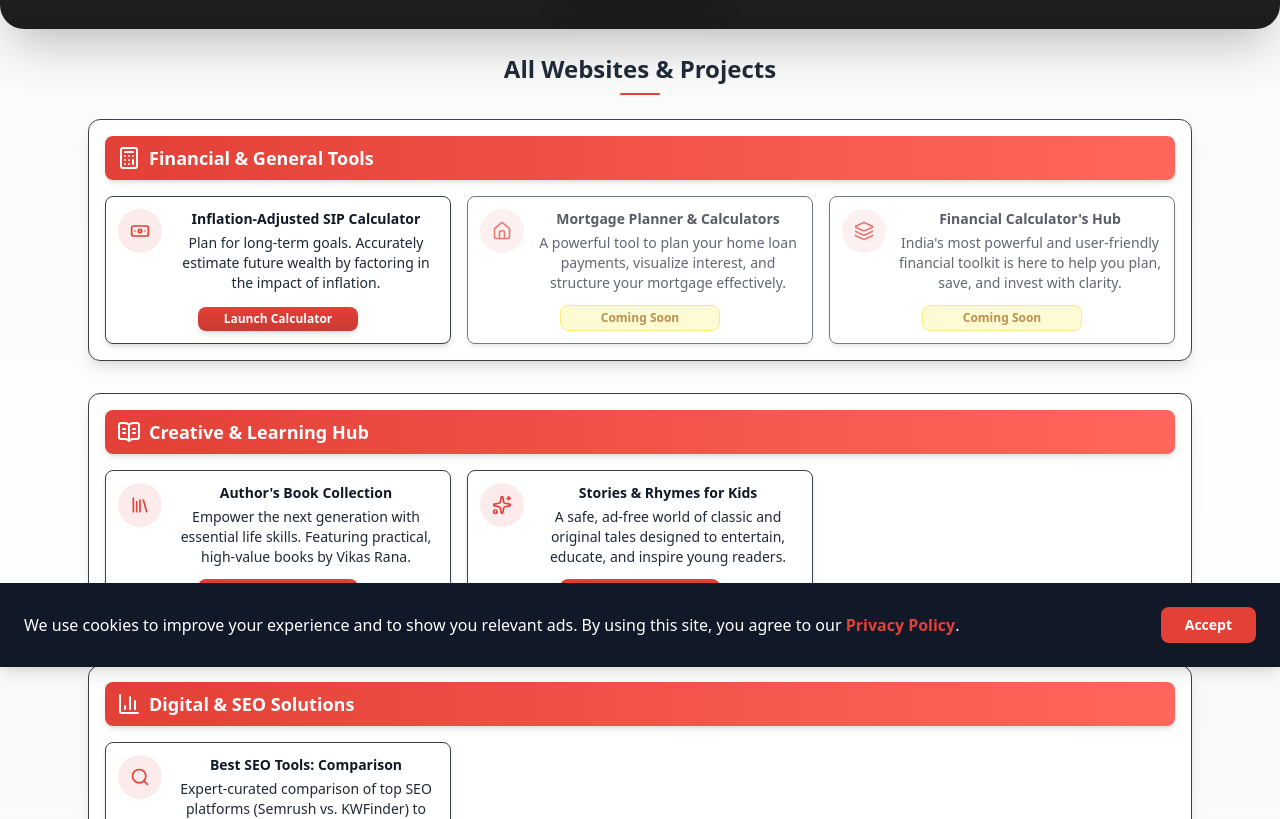
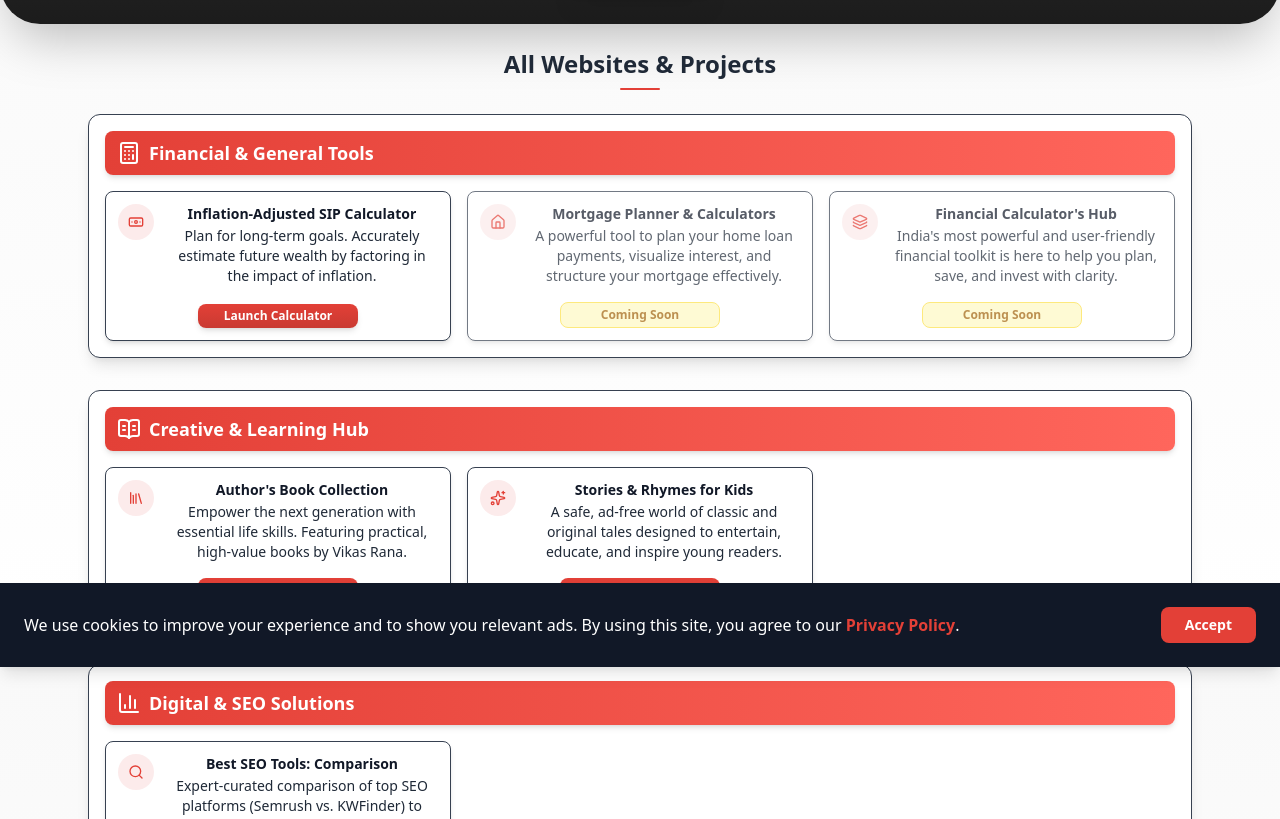
Before and after one commit to toolblaster/toolblaster.com, a plain HTML site: page index.html in a window 1280 px wide. Shown: the part 133-952 px from the top of the page. Drawn offline with nearby package versions, Linux system fonts and the light colour scheme.

Commit message:
Update index.html

```diff
--- a/index.html
+++ b/index.html
@@ -6,7 +6,7 @@
     <!-- Updated Metadata for SEO compliance (WCAG AA & length constraints) -->
     <meta name="impact-site-verification" content="874218691">
     <!-- Removed 'noindex' to allow the primary site to be indexed -->
-    <title>Toolblaster: Calculators, Creative Learning, & SEO Solutions</title> <!-- Max 60 chars: 59 -->
+    <title>Toolblaster: Calculators, Creative Learning, Hosting & SEO Solutions</title> <!-- Max 60 chars: 59 -->
     <meta name="description" content="Toolblaster is your all-in-one digital hub for finance calculators, educational resources for kids and teens, and expert-reviewed SEO and digital marketing tools."> <!-- Max 160 chars: 159 -->
 
     <!-- Favicon using Base64 encoded SVG of the Zap icon in brand color (#E34037) -->
@@ -59,22 +59,23 @@
         #cookie-banner.show {
             transform: translateY(0);
         }
+        /* Removed custom concave styles */
     </style>
 </head>
 <!-- UPDATED: Applied a very subtle light gradient to the body background for a 'charming' lift -->
 <body class="flex flex-col min-h-screen font-inter text-gray-800 relative [background:linear-gradient(180deg,#f9f9f9_0%,#ffffff_100%)]">
 
     <!-- Hero Section (h1 - Primary Heading) -->
-    <!-- UPDATED: Applied a softer Charcoal Gray gradient to the header background -->
-    <header class="py-2 md:py-8 px-6 text-white text-center rounded-b-3xl shadow-2xl [background:linear-gradient(180deg,#2b2b2b_0%,#1c1c1c_100%)]">
+    <!-- UPDATED: Replaced concave-bottom with rounded-b-[2.5rem] for large, smooth curve -->
+    <header class="py-2 md:py-8 px-6 text-white text-center shadow-2xl [background:linear-gradient(180deg,#2b2b2b_0%,#1c1c1c_100%)] rounded-b-[2.5rem]">
         <div class="container mx-auto max-w-4xl">
             <h1 class="text-xl md:text-4xl font-extrabold mb-1 drop-shadow-lg tracking-tight flex items-center justify-center gap-2">
                 <i data-lucide="zap" class="w-5 h-5 md:w-8 md:h-8 text-accent-main drop-shadow-sm"></i>
                 Toolblaster Hub
             </h1>
             <p class="text-xs font-light mb-2 opacity-90 max-w-2xl mx-auto">Your comprehensive suite for financial planning, creative learning resources, and powerful digital marketing tools.</p>
-            <!-- CTA Button is already compressed -->
-            <a href="#projects" class="inline-block text-white font-semibold py-1 px-5 rounded-full shadow-xl text-sm transition duration-200
+            <!-- CTA Button is now smaller and more compressed (py-0.5, px-4, text-xs) -->
+            <a href="#projects" class="inline-block text-white font-semibold py-0.5 px-4 rounded-full shadow-xl text-xs transition duration-200
                bg-transparent border border-white hover:bg-white hover:text-gray-900 hover:border-accent-main hover:shadow-lg hover:shadow-white/20">
                 Explore All Projects
             </a>
@@ -116,14 +117,16 @@
 
                         <!-- Tool 1.1: SIP Calculator (Launched) -->
                         <div class="rounded-lg p-3 flex flex-col justify-between h-full bg-white shadow-md border border-gray-700 transition duration-300 hover:translate-y-[-4px] hover:shadow-custom-hover hover:border-accent-main">
-                            <div class="flex items-start">
-                                <div class="w-10 h-10 sm:w-11 sm:h-11 rounded-full bg-icon-bg flex items-center justify-center mr-3 flex-shrink-0 text-accent-main">
-                                    <i data-lucide="banknote" class="w-4 h-4 sm:w-5 sm:h-5"></i>
+                            <!-- UPDATED: Flex container to manage icon and text alignment -->
+                            <div class="flex items-start mb-3">
+                                <!-- ICON SIZE DECREASED -->
+                                <div class="flex-shrink-0 w-8 h-8 sm:w-9 sm:h-9 rounded-full bg-icon-bg flex items-center justify-center mr-3 text-accent-main">
+                                    <i data-lucide="banknote" class="w-3 h-3 sm:w-4 h-4"></i>
                                 </div>
-                                <div>
-                                    <h4 class="text-sm font-bold text-gray-900 mb-1">Inflation-Adjusted SIP Calculator</h4>
-                                    <!-- REDUCED MARGIN BOTTOM (mb-3 -> mb-2) -->
-                                    <p class="text-xs sm:text-sm mb-2">Plan for long-term goals. Accurately estimate future wealth by factoring in the impact of inflation.</p>
+                                <!-- NEW: Text block takes full remaining width to manage wrapping -->
+                                <div class="w-full">
+                                    <h4 class="text-sm font-bold text-gray-900 mb-0.5">Inflation-Adjusted SIP Calculator</h4>
+                                    <p class="text-xs sm:text-sm">Plan for long-term goals. Accurately estimate future wealth by factoring in the impact of inflation.</p>
                                 </div>
                             </div>
                             <!-- UPDATED: Added w-1/2 and mx-auto for 50% width and centering -->
@@ -145,14 +148,16 @@
 
                         <!-- Tool 1.2: Mortgage Planner (Upcoming) -->
                         <div class="rounded-lg p-3 flex flex-col justify-between h-full bg-white shadow-md border border-gray-700 opacity-70 adsense-hide">
-                            <div class="flex items-start">
-                                <div class="w-10 h-10 sm:w-11 sm:h-11 rounded-full bg-icon-bg flex items-center justify-center mr-3 flex-shrink-0 text-accent-main">
-                                    <i data-lucide="home" class="w-4 h-4 sm:w-5 sm:h-5"></i>
+                            <!-- UPDATED: Flex container to manage icon and text alignment -->
+                            <div class="flex items-start mb-3">
+                                <!-- ICON SIZE DECREASED -->
+                                <div class="flex-shrink-0 w-8 h-8 sm:w-9 sm:h-9 rounded-full bg-icon-bg flex items-center justify-center mr-3 text-accent-main">
+                                    <i data-lucide="home" class="w-3 h-3 sm:w-4 h-4"></i>
                                 </div>
-                                <div>
-                                    <h4 class="text-sm font-bold text-gray-900 mb-1">Mortgage Planner & Calculators</h4>
-                                    <!-- REDUCED MARGIN BOTTOM (mb-3 -> mb-2) -->
-                                    <p class="text-xs sm:text-sm mb-2 flex-grow">A powerful tool to plan your home loan payments, visualize interest, and structure your mortgage effectively.</p>
+                                <!-- NEW: Text block takes full remaining width to manage wrapping -->
+                                <div class="w-full">
+                                    <h4 class="text-sm font-bold text-gray-900 mb-0.5">Mortgage Planner & Calculators</h4>
+                                    <p class="text-xs sm:text-sm">A powerful tool to plan your home loan payments, visualize interest, and structure your mortgage effectively.</p>
                                 </div>
                             </div>
                             <!-- UPDATED: Added w-1/2 and mx-auto for 50% width and centering -->
@@ -163,14 +168,16 @@
 
                         <!-- Tool 1.3: General Calculator Hub (Upcoming) -->
                         <div class="rounded-lg p-3 flex flex-col justify-between h-full bg-white shadow-md border border-gray-700 opacity-70 adsense-hide">
-                            <div class="flex items-start">
-                                <div class="w-10 h-10 sm:w-11 sm:h-11 rounded-full bg-icon-bg flex items-center justify-center mr-3 flex-shrink-0 text-accent-main">
-                                    <i data-lucide="layers" class="w-4 h-4 sm:w-5 sm:h-5"></i>
+                            <!-- UPDATED: Flex container to manage icon and text alignment -->
+                            <div class="flex items-start mb-3">
+                                <!-- ICON SIZE DECREASED -->
+                                <div class="flex-shrink-0 w-8 h-8 sm:w-9 sm:h-9 rounded-full bg-icon-bg flex items-center justify-center mr-3 text-accent-main">
+                                    <i data-lucide="layers" class="w-3 h-3 sm:w-4 h-4"></i>
                                 </div>
-                                <div>
-                                    <h4 class="text-sm font-bold text-gray-900 mb-1">Financial Calculator's Hub</h4>
-                                    <!-- REDUCED MARGIN BOTTOM (mb-3 -> mb-2) -->
-                                    <p class="text-xs sm:text-sm mb-2 flex-grow">India's most powerful and user-friendly financial toolkit is here to help you plan, save, and invest with clarity.</p>
+                                <!-- NEW: Text block takes full remaining width to manage wrapping -->
+                                <div class="w-full">
+                                    <h4 class="text-sm font-bold text-gray-900 mb-0.5">Financial Calculator's Hub</h4>
+                                    <p class="text-xs sm:text-sm">India's most powerful and user-friendly financial toolkit is here to help you plan, save, and invest with clarity.</p>
                                 </div>
                             </div>
                             <!-- UPDATED: Added w-1/2 and mx-auto for 50% width and centering -->
@@ -196,14 +203,16 @@
 
                         <!-- Tool 2.1: Author's Book Collection (Launched) -->
                         <div class="rounded-lg p-3 flex flex-col justify-between h-full bg-white shadow-md border border-gray-700 transition duration-300 hover:translate-y-[-4px] hover:shadow-custom-hover hover:border-accent-main">
-                            <div class="flex items-start">
-                                <div class="w-10 h-10 sm:w-11 sm:h-11 rounded-full bg-icon-bg flex items-center justify-center mr-3 flex-shrink-0 text-accent-main">
-                                    <i data-lucide="library" class="w-4 h-4 sm:w-5 sm:h-5"></i>
+                            <!-- UPDATED: Flex container to manage icon and text alignment -->
+                            <div class="flex items-start mb-3">
+                                <!-- ICON SIZE DECREASED -->
+                                <div class="flex-shrink-0 w-8 h-8 sm:w-9 sm:h-9 rounded-full bg-icon-bg flex items-center justify-center mr-3 text-accent-main">
+                                    <i data-lucide="library" class="w-3 h-3 sm:w-4 h-4"></i>
                                 </div>
-                                <div>
-                                    <h4 class="text-sm font-bold text-gray-900 mb-1">Author's Book Collection</h4>
-                                    <!-- REDUCED MARGIN BOTTOM (mb-3 -> mb-2) -->
-                                    <p class="text-xs sm:text-sm mb-2">Empower the next generation with essential life skills. Featuring practical, high-value books by Vikas Rana.</p>
+                                <!-- NEW: Text block takes full remaining width to manage wrapping -->
+                                <div class="w-full">
+                                    <h4 class="text-sm font-bold text-gray-900 mb-0.5">Author's Book Collection</h4>
+                                    <p class="text-xs sm:text-sm">Empower the next generation with essential life skills. Featuring practical, high-value books by Vikas Rana.</p>
                                 </div>
                             </div>
                             <!-- UPDATED: Added w-1/2 and mx-auto for 50% width and centering -->
@@ -216,14 +225,16 @@
 
                         <!-- Tool 2.2: Stories & Rhymes for Kids (Launched) -->
                         <div class="rounded-lg p-3 flex flex-col justify-between h-full bg-white shadow-md border border-gray-700 transition duration-300 hover:translate-y-[-4px] hover:shadow-custom-hover hover:border-accent-main">
-                            <div class="flex items-start">
-                                <div class="w-10 h-10 sm:w-11 sm:h-11 rounded-full bg-icon-bg flex items-center justify-center mr-3 flex-shrink-0 text-accent-main">
-                                    <i data-lucide="sparkles" class="w-4 h-4 sm:w-5 sm:h-5"></i>
+                            <!-- UPDATED: Flex container to manage icon and text alignment -->
+                            <div class="flex items-start mb-3">
+                                <!-- ICON SIZE DECREASED -->
+                                <div class="flex-shrink-0 w-8 h-8 sm:w-9 sm:h-9 rounded-full bg-icon-bg flex items-center justify-center mr-3 text-accent-main">
+                                    <i data-lucide="sparkles" class="w-3 h-3 sm:w-4 h-4"></i>
                                 </div>
-                                <div>
-                                    <h4 class="text-sm font-bold text-gray-900 mb-1">Stories & Rhymes for Kids</h4>
-                                    <!-- REDUCED MARGIN BOTTOM (mb-3 -> mb-2) -->
-                                    <p class="text-xs sm:text-sm mb-2">A safe, ad-free world of classic and original tales designed to entertain, educate, and inspire young readers.</p>
+                                <!-- NEW: Text block takes full remaining width to manage wrapping -->
+                                <div class="w-full">
+                                    <h4 class="text-sm font-bold text-gray-900 mb-0.5">Stories & Rhymes for Kids</h4>
+                                    <p class="text-xs sm:text-sm">A safe, ad-free world of classic and original tales designed to entertain, educate, and inspire young readers.</p>
                                 </div>
                             </div>
                             <!-- UPDATED: Added w-1/2 and mx-auto for 50% width and centering -->
@@ -252,14 +263,16 @@
 
                         <!-- Tool 3.1: Best SEO Tools (Launched) -->
                         <div class="rounded-lg p-3 flex flex-col justify-between h-full bg-white shadow-md border border-gray-700 transition duration-300 hover:translate-y-[-4px] hover:shadow-custom-hover hover:border-accent-main">
-                            <div class="flex items-start">
-                                <div class="w-10 h-10 sm:w-11 sm:h-11 rounded-full bg-icon-bg flex items-center justify-center mr-3 flex-shrink-0 text-accent-main">
-                                    <i data-lucide="search" class="w-4 h-4 sm:w-5 sm:h-5"></i>
+                            <!-- UPDATED: Flex container to manage icon and text alignment -->
+                            <div class="flex items-start mb-3">
+                                <!-- ICON SIZE DECREASED -->
+                                <div class="flex-shrink-0 w-8 h-8 sm:w-9 sm:h-9 rounded-full bg-icon-bg flex items-center justify-center mr-3 text-accent-main">
+                                    <i data-lucide="search" class="w-3 h-3 sm:w-4 h-4"></i>
                                 </div>
-                                <div>
-                                    <h4 class="text-sm font-bold text-gray-900 mb-1">Best SEO Tools: Comparison</h4>
-                                    <!-- REDUCED MARGIN BOTTOM (mb-3 -> mb-2) -->
-                                    <p class="text-xs sm:text-sm mb-2">Expert-curated comparison of top SEO platforms (Semrush vs. KWFinder) to boost your digital marketing strategy.</p>
+                                <!-- NEW: Text block takes full remaining width to manage wrapping -->
+                                <div class="w-full">
+                                    <h4 class="text-sm font-bold text-gray-900 mb-0.5">Best SEO Tools: Comparison</h4>
+                                    <p class="text-xs sm:text-sm">Expert-curated comparison of top SEO platforms (Semrush vs. KWFinder) to boost your digital marketing strategy.</p>
                                 </div>
                             </div>
                             <!-- UPDATED: Added w-1/2 and mx-auto for 50% width and centering -->
@@ -338,7 +351,8 @@
     </div>
 
     <!-- Footer updated for AdSense compliance with required links -->
-    <footer class="bg-gray-800 text-gray-400 text-center py-6 px-4 mt-8">
+    <!-- UPDATED: Replaced concave-top with rounded-t-[2.5rem] for large, smooth curve -->
+    <footer class="bg-gray-800 text-gray-400 text-center py-6 px-4 mt-8 rounded-t-[2.5rem]">
         <div class="container mx-auto max-w-6xl flex flex-col sm:flex-row justify-between items-center">
             <p class="text-sm mb-2 sm:mb-0">&copy; 2025 Toolblaster.com by Vikas Rana. All Rights Reserved.</p>
             <nav class="flex gap-4">
```
